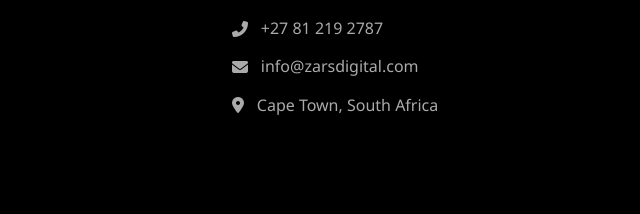
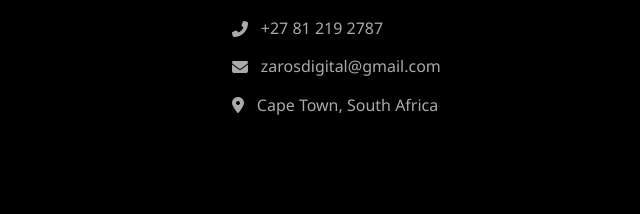
Before and after one commit to Gigagay/ZD, a plain HTML site: page index.html in a window 1280 px wide. Shown: the part 4250-4464 px from the top of the page, 640-1280 px from the left. Drawn offline with Linux system fonts and the light colour scheme.

Commit message:
Update index.html
changed email

```diff
--- a/index.html
+++ b/index.html
@@ -900,7 +900,7 @@
       <div class="footer-contact">
         <h3>Contact Us</h3>
         <p><i class="fas fa-phone-alt"></i> +27 81 219 2787</p>
-        <p><i class="fas fa-envelope"></i> info@zarsdigital.com</p>
+        <p><i class="fas fa-envelope"></i> zarosdigital@gmail.com</p>
         <p><i class="fas fa-map-marker-alt"></i> Cape Town, South Africa</p>
       </div>
     </div>
```
